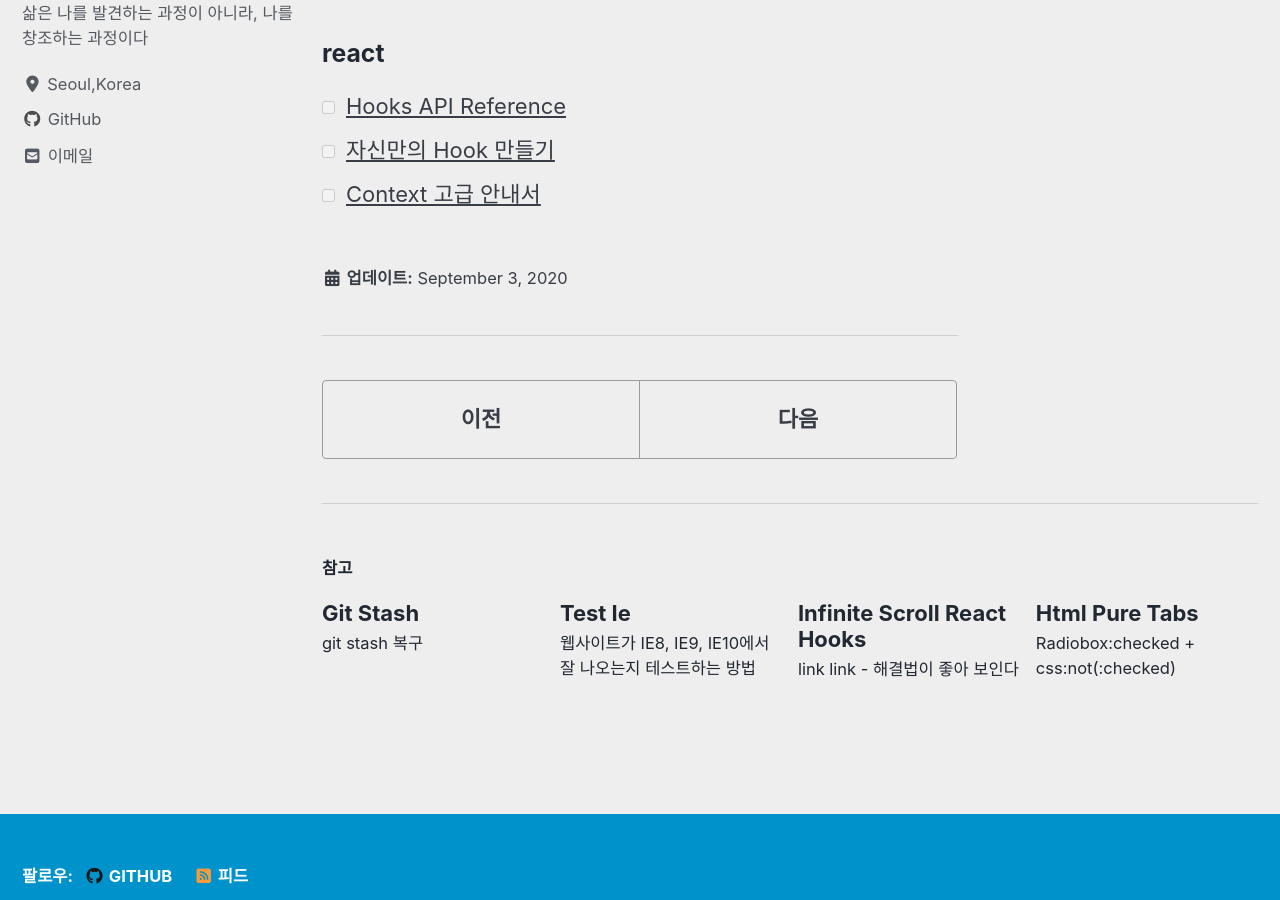
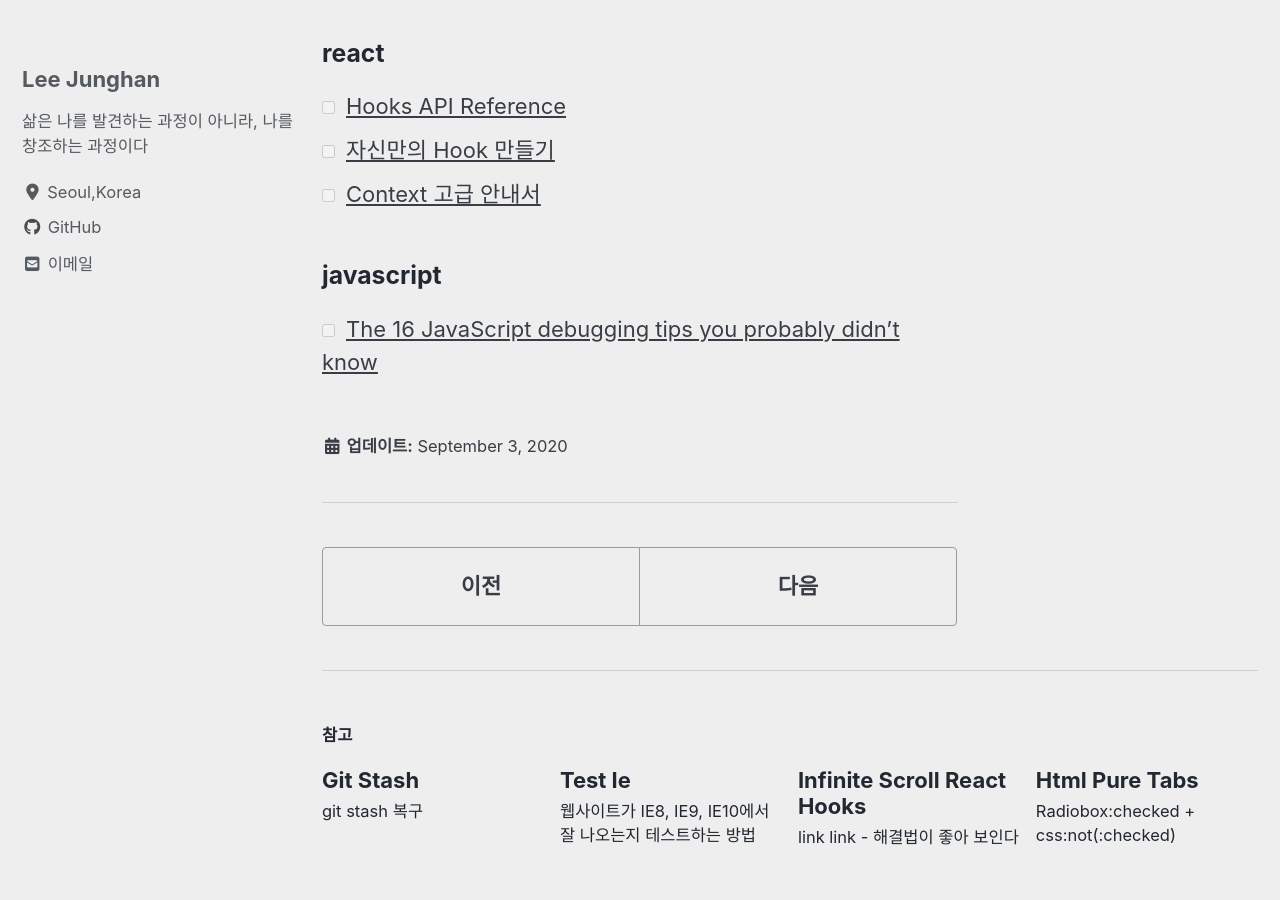
Before and after one commit to toyjhlee/toyjhlee.github.com, a Jekyll site: the page built from _posts/2020-09-03-should-read.md, in a window 1280 px wide and 900 px high, scrolled down 1538 px. Built offline with Jekyll 4.4.1, drawn with Linux system fonts in a browser that asks for light colours; cached includes are drawn as plain includes; nearby versions of some CDN libraries.

Commit message:
docs: update should-read

```diff
--- a/_posts/2020-09-03-should-read.md
+++ b/_posts/2020-09-03-should-read.md
@@ -43,3 +43,7 @@
 - [ ] [Hooks API Reference](https://ko.reactjs.org/docs/hooks-reference.html#usecontext)
 - [ ] [자신만의 Hook 만들기](https://ko.reactjs.org/docs/hooks-custom.html)
 - [ ] [Context 고급 안내서](https://ko.reactjs.org/docs/context.html)
+
+### javascript
+
+- [ ] [The 16 JavaScript debugging tips you probably didn’t know](https://raygun.com/learn/javascript-debugging-tips?utm_medium=newsletter&utm_source=javascriptweekly&utm_campaign=cooperpress&utm_content=article)
```
